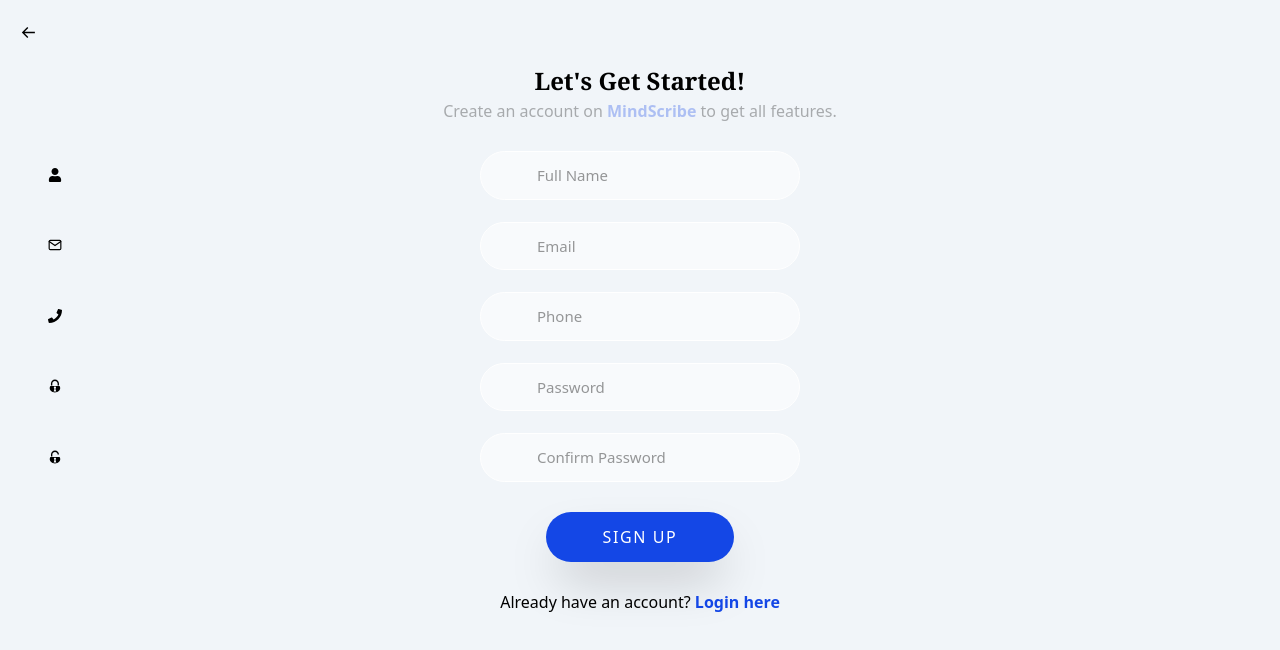
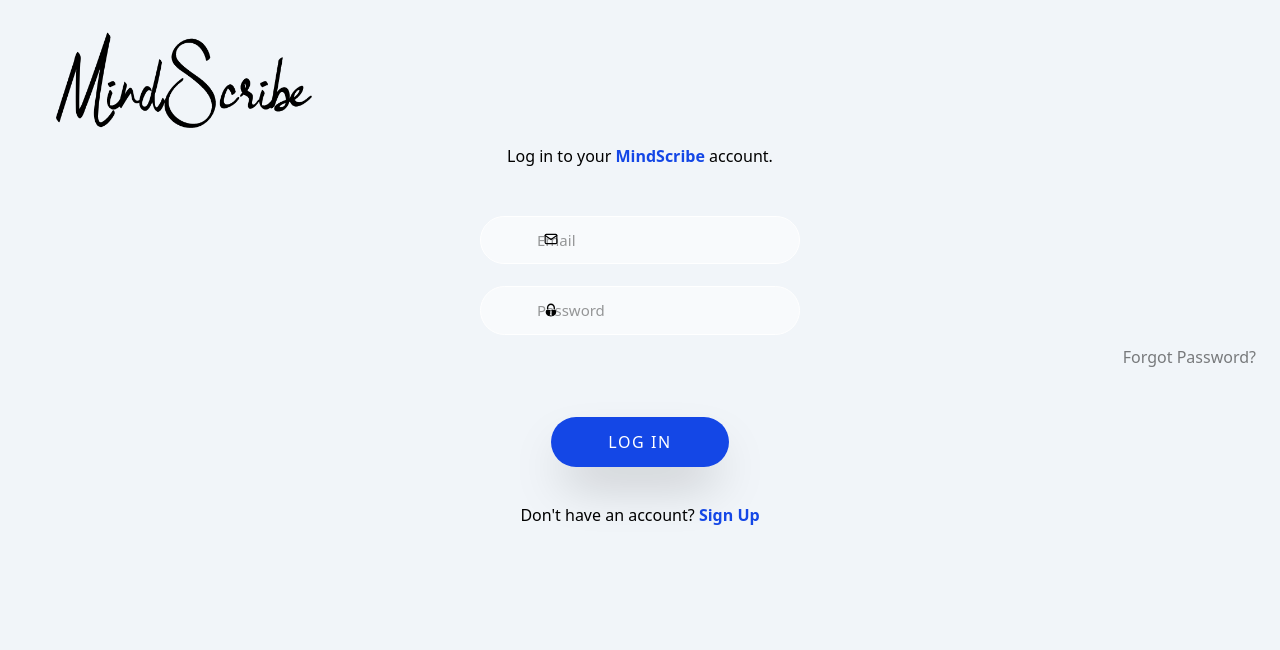
Before and after one commit to Holat/MindScribe, a React (Vite) app: page / in a window 1280 px wide. Shown: the top 650 px of the page. Built offline with nearby package versions, Linux system fonts and the light colour scheme.

Commit message:
Login page and Routing completed.

```diff
--- a/src/App.jsx
+++ b/src/App.jsx
@@ -1,13 +1,20 @@
 import "./App.css";
 import SignUp from "./components/Auth/SignUp";
-import Login from "./components/Login";
+import Login from "./components/Auth/Login";
+import { BrowserRouter, Routes, Route } from "react-router-dom";
 
 function App() {
   return (
     <>
       <div className="bg-slate-100 h-screen">
-        <SignUp />
-        {/* <Login /> */}
+        <BrowserRouter>
+          <Routes>
+            <Route path="/" element={<Login />} />
+            {/* <SignUp /> */}
+            {/* <Login /> */}
+            <Route path="/signup" element={<SignUp />} />
+          </Routes>
+        </BrowserRouter>
       </div>
     </>
   );
--- /dev/null
+++ b/src/components/Auth/Login.jsx
@@ -0,0 +1,67 @@
+import { useState } from "react";
+import { FiMail } from "react-icons/fi";
+import { GiPadlock } from "react-icons/gi";
+import headerLogo from "../../assets/bulgatti.png";
+import { Link } from "react-router-dom";
+
+export default function Login() {
+  const [email, setEmail] = useState("");
+  const [password, setPassword] = useState("");
+
+  return (
+    <div className="text-center">
+      <div>
+        <img src={headerLogo} alt="" className="w-64 ml-14 py-8" />
+      </div>
+      <div className="">
+        {/* <div className="font-serif font-bold text-2xl">Welcome back!</div> */}
+        <div className="-mt-4">
+          Log in to your <strong className="text-blue-700">MindScribe</strong>{" "}
+          account.
+        </div>
+      </div>
+      <form className="flex flex-col mt-12 gap-6">
+        <div>
+          <input
+            type="email"
+            placeholder="Email"
+            className="font-serif border border-white rounded-full p-2 w-80 placeholder:text-black placeholder:opacity-40 placeholder:font-sans px-14 py-3 bg-slate-50 focus:outline-none focus:border-blue-700 focus:border-2 focus:font-bold text-[15px]"
+            value={email}
+            onChange={(e) => setEmail(e.target.value)}
+          />
+          <div className="-mt-8 mb-4 ml-12 lg:ml-[34em]">
+            <FiMail size={14} />
+          </div>
+        </div>
+        <div>
+          <input
+            type="password"
+            placeholder="Password"
+            className="font-serif border border-white rounded-full p-2 w-80 placeholder:text-black placeholder:opacity-40 placeholder:font-sans px-14 py-3 bg-slate-50 focus:outline-none focus:border-blue-700 focus:border-2 focus:font-bold text-[15px]"
+            value={password}
+            onChange={(e) => setPassword(e.target.value)}
+          />
+          <div className="-mt-8 mb-4 ml-12 lg:ml-[34em]">
+            <GiPadlock size={14} />
+          </div>
+        </div>
+        <div className="text-end mr-6 -mt-3 opacity-50 cursor-pointer">
+          Forgot Password?
+        </div>
+        <div className="mt-6">
+          <button className="cursor-pointer hover:opacity-70 duration-300 border border-transparent bg-blue-700 text-white p-3 rounded-full px-14 shadow-2xl font-sans tracking-widest">
+            LOG IN
+          </button>
+        </div>
+        <div className="mt-3">
+          <div className="">
+            Don't have an account?{" "}
+            <Link to="/signup">
+              <strong className="text-blue-700 cursor-pointer">Sign Up</strong>
+            </Link>
+          </div>
+        </div>
+      </form>
+    </div>
+  );
+}
--- a/src/components/Auth/SignUp.jsx
+++ b/src/components/Auth/SignUp.jsx
@@ -4,25 +4,33 @@ import { FaUser } from "react-icons/fa";
 import { FaPhone } from "react-icons/fa";
 import { GiPadlock, GiPadlockOpen } from "react-icons/gi";
 import { FiMail } from "react-icons/fi";
+import { useNavigate, Link } from "react-router-dom";
 
 export default function SignUp() {
+  //form params.
   const [fullName, setFullName] = useState("");
   const [email, setEmail] = useState("");
   const [phone, setPhone] = useState("");
   const [password, setPassword] = useState("");
   const [confirmPassword, setConfirmPassword] = useState("");
 
+  //navigate.
+  const navigate = useNavigate();
+
   return (
     <div className="text-center flex flex-col">
-      <div className="text-start ml-5 py-6 cursor-pointer">
+      <div
+        onClick={() => navigate(-1)}
+        className="text-start ml-5 py-6 cursor-pointer"
+      >
         <BiArrowBack size={17} />
       </div>
       <div className="flex flex-col gap-0.5">
         <div className="font-serif font-bold text-2xl">Let's Get Started!</div>
-        <div className="opacity-30">
+        <div className="opacity-100">
           Create an account on{" "}
-          <strong className="text-blue-700">MindScribe </strong>to get all
-          features.
+          <strong className="text-blue-700">MindScribe </strong>
+          to get all features.
         </div>
       </div>
       <div>
@@ -35,7 +43,7 @@ export default function SignUp() {
               value={fullName}
               onChange={(e) => setFullName(e.target.value)}
             />
-            <div className="-mt-8 mb-4 ml-12">
+            <div className="-mt-8 mb-4 ml-12 lg:ml-[34em]">
               <FaUser size={14} />
             </div>
           </div>
@@ -47,7 +55,7 @@ export default function SignUp() {
               value={email}
               onChange={(e) => setEmail(e.target.value)}
             />
-            <div className="-mt-8 mb-4 ml-12">
+            <div className="-mt-8 mb-4 ml-12 lg:ml-[34em]">
               <FiMail size={14} />
             </div>
           </div>
@@ -59,7 +67,7 @@ export default function SignUp() {
               value={phone}
               onChange={(e) => setPhone(e.target.value)}
             />
-            <div className="-mt-8 mb-4 ml-12">
+            <div className="-mt-8 mb-4 ml-12 lg:ml-[34em]">
               <FaPhone size={14} />
             </div>
           </div>
@@ -71,7 +79,7 @@ export default function SignUp() {
               value={password}
               onChange={(e) => setPassword(e.target.value)}
             />
-            <div className="-mt-8 mb-4 ml-12">
+            <div className="-mt-8 mb-4 ml-12 lg:ml-[34em]">
               <GiPadlock size={14} />
             </div>
           </div>
@@ -83,7 +91,7 @@ export default function SignUp() {
               value={confirmPassword}
               onChange={(e) => setConfirmPassword(e.target.value)}
             />
-            <div className="-mt-8 mb-4 ml-12">
+            <div className="-mt-8 mb-4 ml-12 lg:ml-[34em]">
               <GiPadlockOpen size={14} />
             </div>
           </div>
@@ -96,7 +104,11 @@ export default function SignUp() {
         <div className="mt-7">
           <div className="">
             Already have an account?{" "}
-            <strong className="text-blue-700 cursor-pointer">Login here</strong>
+            <Link to="/">
+              <strong className="text-blue-700 cursor-pointer">
+                Login here
+              </strong>
+            </Link>
           </div>
         </div>
       </div>
--- a/src/components/Login.jsx
+++ /dev/null
@@ -1,3 +0,0 @@
-export default function Login() {
-  return <div>Log in</div>;
-}
```
Also changed, not shown: src/assets/bulgatti.png (added).
